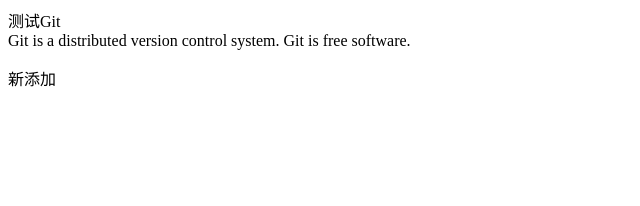
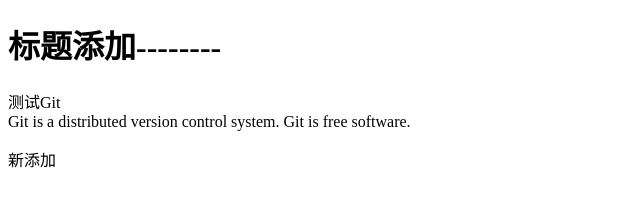
Before and after one commit to gxj199946/learngit, a plain HTML site: page index.html in a window 1280 px wide. Shown: the whole page, without its empty margins (0-640 px from the left). Drawn offline with Linux system fonts and the light colour scheme.

Commit message:
index update

```diff
--- a/index.html
+++ b/index.html
@@ -8,6 +8,7 @@
 </head>
 
 <body>
+  <h1>标题添加--------</h1>
   <div>测试Git</div>
   <div>Git is a distributed version control system.
     Git is free software.</div>
```
Also changed, not shown: test.txt (deleted).
